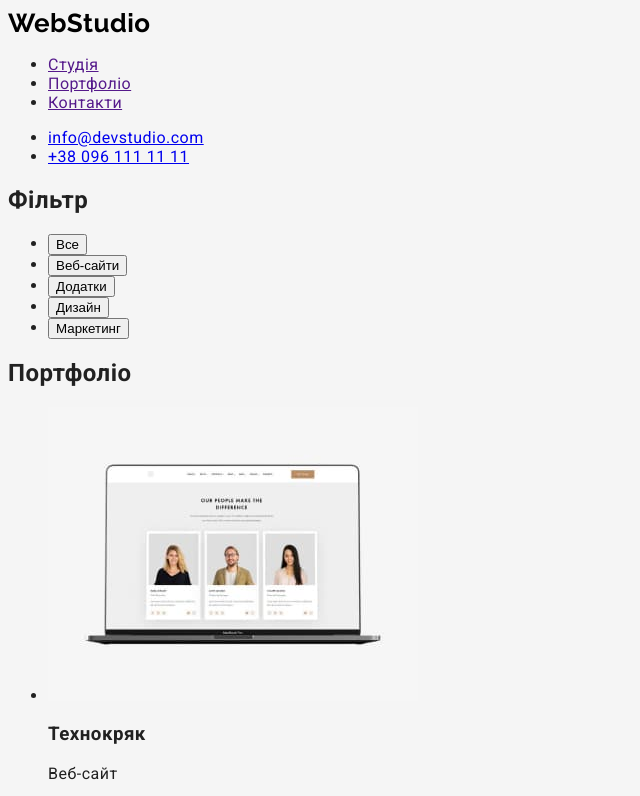
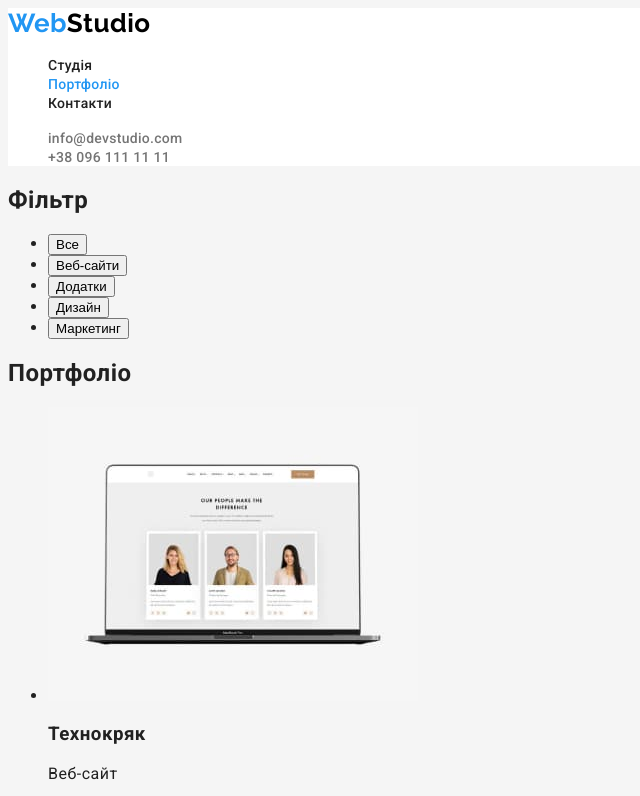
Before and after one commit to Yulietta7/goit-markup-hw-02, a plain HTML site: page portfolio.html in a window 1280 px wide. Shown: the top 796 px of the page, without its empty margins (0-640 px from the left). Drawn offline with Linux system fonts and the light colour scheme.

Commit message:
Додає CSS стилі хедера і футера в portfolio.html

```diff
--- a/css/styles.css
+++ b/css/styles.css
@@ -65,6 +65,10 @@ body {
 
 .nav-list-link:hover,
 .nav-list-link:focus {
+    color: var(--accent-color);
+}
+
+.current-page {
     color: var(--accent-color);
 }
 
--- a/portfolio.html
+++ b/portfolio.html
@@ -11,20 +11,22 @@
     <link rel="stylesheet" href="./css/styles.css">
 </head>
 <body>
-     <!-- Шапка сторінки -->
-     <header>
-        <nav>
-         <a href="./portfolio.html" class="logo">WebStudio</a>
-         <ul>
-             <li><a href="">Студія</a></li>
-             <li><a href="">Портфоліо</a></li>
-             <li><a href="">Контакти</a></li>
+
+<body>
+    <!-- Хедер -->
+    <header class="header">
+       <nav class="navigation">
+        <a class="logo" href="./index.html"><span class="logo-accent">Web</span>Studio</a>
+        <ul class="nav-list list">
+            <li class="nav-list-item"><a class="nav-list-link link" href="./index.html">Студія</a></li>
+            <li class="nav-list-item"><a class="nav-list-link current-page link" href="">Портфоліо</a></li>
+            <li class="nav-list-item"><a class="nav-list-link link" href="">Контакти</a></li>
         </ul>
        </nav>
 
-        <ul>
-            <li><a href="mailto:info@devstudio.com">info@devstudio.com</a></li>
-            <li><a href="tel:+380961111111">+38 096 111 11 11</a></li>
+       <ul class="contact-list list">
+        <li><a class="link-mail link" href="mailto:info@devstudio.com">info@devstudio.com</a></li>
+        <li><a class="link-tel link" href="tel:+380961111111">+38 096 111 11 11</a></li>
        </ul>
     </header>
 
@@ -76,15 +78,16 @@
         </main>
 
     <!-- Футер -->
-        <footer>
-            <a href="./portfolio.html">WebStudio</a>
-            <address>
-                <ul>
-                    <li><a href="https://goo.gl/maps/xRm2VRqEnJcHHvkh7">м. Київ, пр-т Лесі Українки, 26</a></li>
-                    <li><a href="mailto:info@example.com">info@example.com</a></li>
-                    <li><a href="tel:+380961111111">+38 096 111 11 11</a></li>
+    <footer class="footer">
+       <a class="logo-footer logo" href="./index.html"><span class="logo-accent">Web</span>Studio</a>
+       <address class="address">
+        <ul class="address-list list">
+            <li class="address-list-item"><a class="footer-link-address link" href="https://goo.gl/maps/xRm2VRqEnJcHHvkh7">м. Київ, пр-т Лесі Українки, 26</a></li>
+            <li class="address-list-item"><a class="footer-link-mail link" href="mailto:info@example.com">info@example.com</a></li>
+            <li class="address-list-item"><a class="footer-link-tel link" href="tel:+380961111111">+38 096 111 11 11</a></li>
         </ul>
     </address>
+
     </footer>
 </body>
 </html>
```
Also changed, not shown: index.html (+1 -1 lines). Lines whose indentation alone changed are shown as unchanged.
